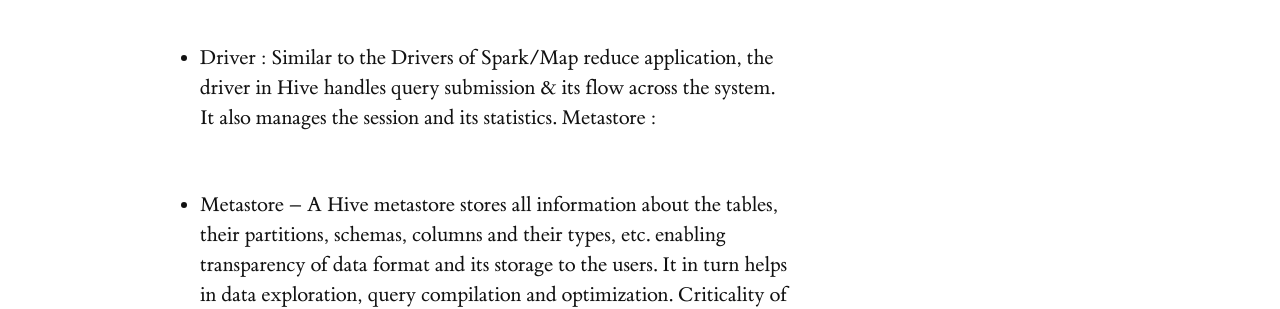
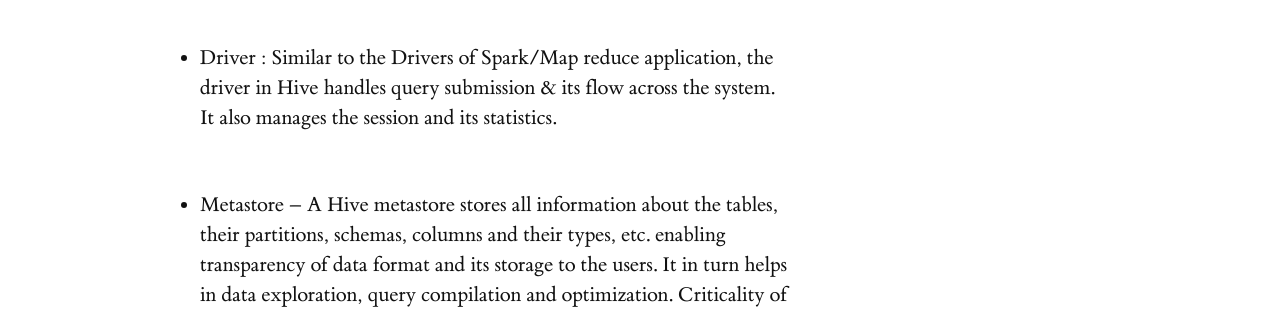
Before and after one commit to heathermiller/dist-prog-book, a Jekyll site: the page built from chapter/8/big-data.md, in a window 1280 px wide and 900 px high, scrolled down 25861 px. Shown: the part 215-524 px from the top of the window. Built offline with Jekyll 4.4.1, drawn with Linux system fonts in a browser that asks for light colours; some web fonts are replaced; formulas are drawn with MathJax 3; some of the changed text lies outside the part shown.

Commit message:
Fixing alignments

```diff
--- a/chapter/8/big-data.md
+++ b/chapter/8/big-data.md
@@ -366,12 +366,12 @@
   <img src="./Hive-architecture.png" alt="Hive architecture" />
 </figure>
 
+
 The query is submitted via CLI/web UI/any other interface. This query goes to the compiler and undergoes parse, type-check and semantic analysis phases using the metadata from Metastore. The compiler generates a logical plan which is optimized by the rule-based optimizer and an optimized plan in the form of DAG of MapReduce and hdfs tasks is generated. The execution engine executes these tasks in the correct order using Hadoop.
 
 The Hive execution model as shown above composes of the below important components :
 
 - Driver : Similar to the Drivers of Spark/Map reduce application, the driver in Hive handles query submission & its flow across the system. It also manages the session and its statistics.
-Metastore :
 
 - Metastore – A Hive metastore stores all information about the tables, their partitions, schemas, columns and their types, etc. enabling transparency of data format and its storage to the users.  It in turn helps in data exploration, query compilation and optimization. Criticality of the Matastore for managing the structure of hadoop files requires it to be updated on a regular basis.
 
@@ -382,8 +382,9 @@
  - Optimization : Optimization forms the core of any declarative interface. In case of Hive, optimization happens through chains of transformation of DAG. A transformation could include even a user defined optimization and it applies an action on the DAG only if a rule is satisfied. Every node in the DAG implements a special interface called as Node interface which makes it easy for the manipulation of the operator DAG using other interfaces like GraphWalker, Dispatcher, Rule and Processor. Hence, by transformation, we mean walking through a DAG and for every Node we encounter we perform a Rule satisfiability check. If a Rule is satisfied, a corresponding processor is invoked. A Dispatcher maintains a list of Rule to Processor mappings.
 
 <figure class="main-container">
-  <img src="./Hive-transformation.jpeg" alt="Hive transformation" />
+  <img src="./Hive-transformation.png" alt="Hive transformation" />
 </figure>
+*Figure from:* %cite thusoo2010hive --file big-data %}
 
  Some of the important transformations are :
 
```
